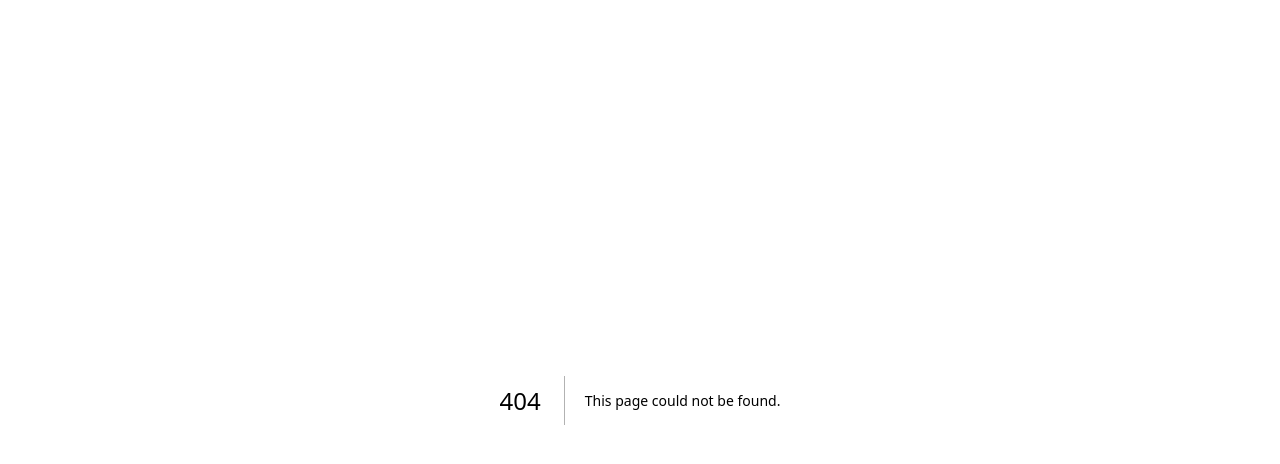
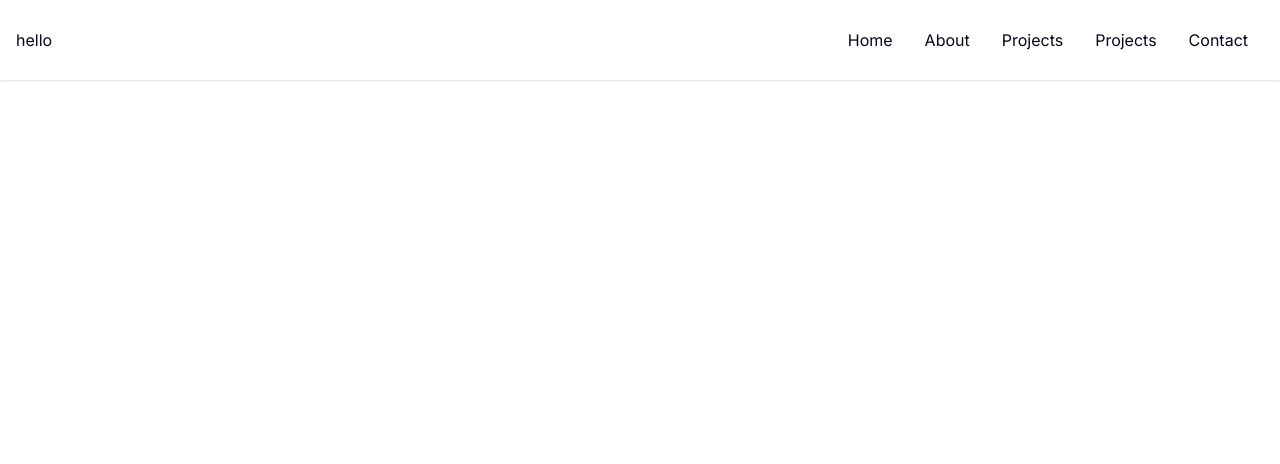
Before and after one commit to Don0903/akiyahoken.com, a Next.js app: page /contact in a window 1280 px wide. Before the commit this address had no page. Shown: the top 464 px of the page. Built offline with nearby package versions, Linux system fonts and the light colour scheme.

Commit message:
routing for about and contact

```diff
--- /dev/null
+++ b/app/contact/page.tsx
@@ -0,0 +1,8 @@
+import React from 'react'
+import NavBar from '../components/navBar'
+
+export default function page() {
+  return (
+    <NavBar/>
+  )
+}
```
